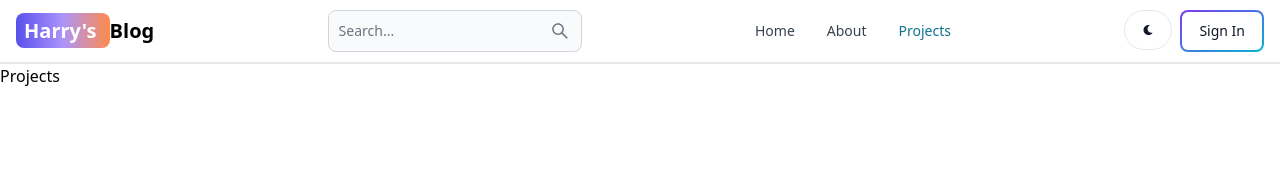
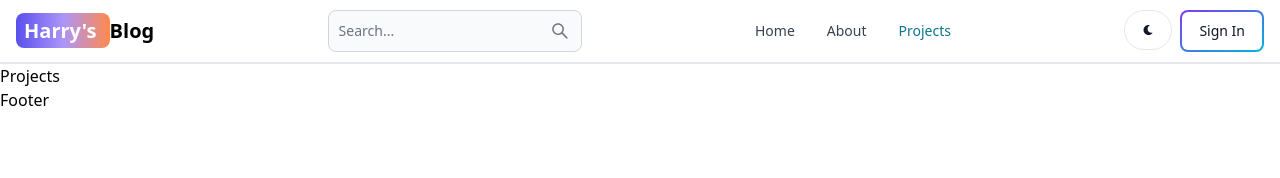
Before and after one commit to theallSparky/mern-blog, a React (Vite) app in the folder client/: page /projects in a window 1280 px wide. Shown: the top 178 px of the page. Built offline with nearby package versions, Linux system fonts and the light colour scheme.

Commit message:
Created a footer component and added to all pages

```diff
--- a/client/src/App.jsx
+++ b/client/src/App.jsx
@@ -6,6 +6,7 @@ import SignIn from "./pages/SignIn";
 import SignUp from "./pages/SignUp";
 import Projects from "./pages/Projects";
 import Header from "./components/Header";
+import Footer from "./components/Footer";
 
 export default function App() {
   return (
@@ -19,6 +20,7 @@ export default function App() {
         <Route path="/sign-up" element={<SignUp />}></Route>
         <Route path="/projects" element={<Projects />}></Route>
       </Routes>
+      <Footer />
     </BrowserRouter>
   );
 }
--- /dev/null
+++ b/client/src/components/Footer.jsx
@@ -0,0 +1,5 @@
+import React from "react";
+
+export default function Footer() {
+  return <div>Footer</div>;
+}
```
